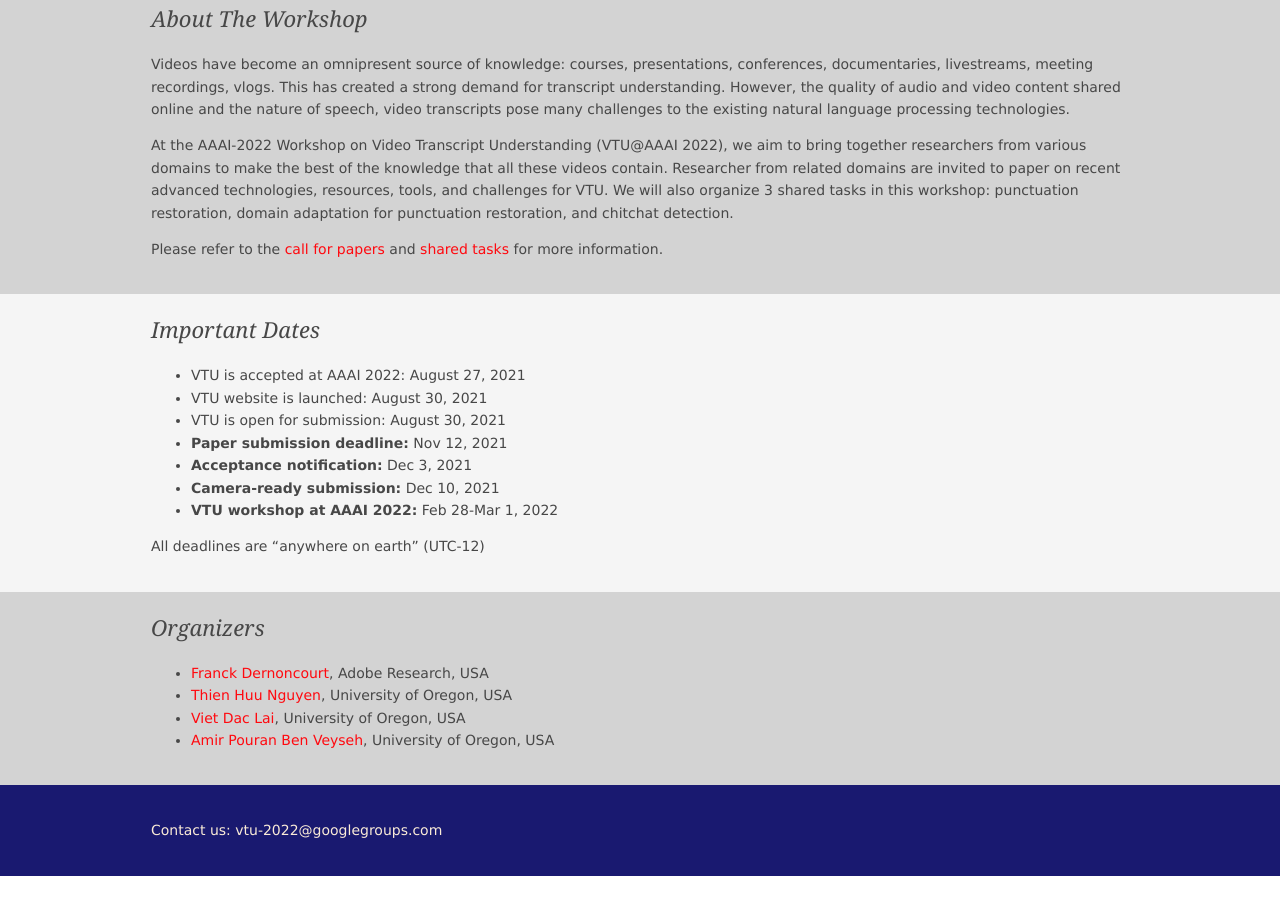
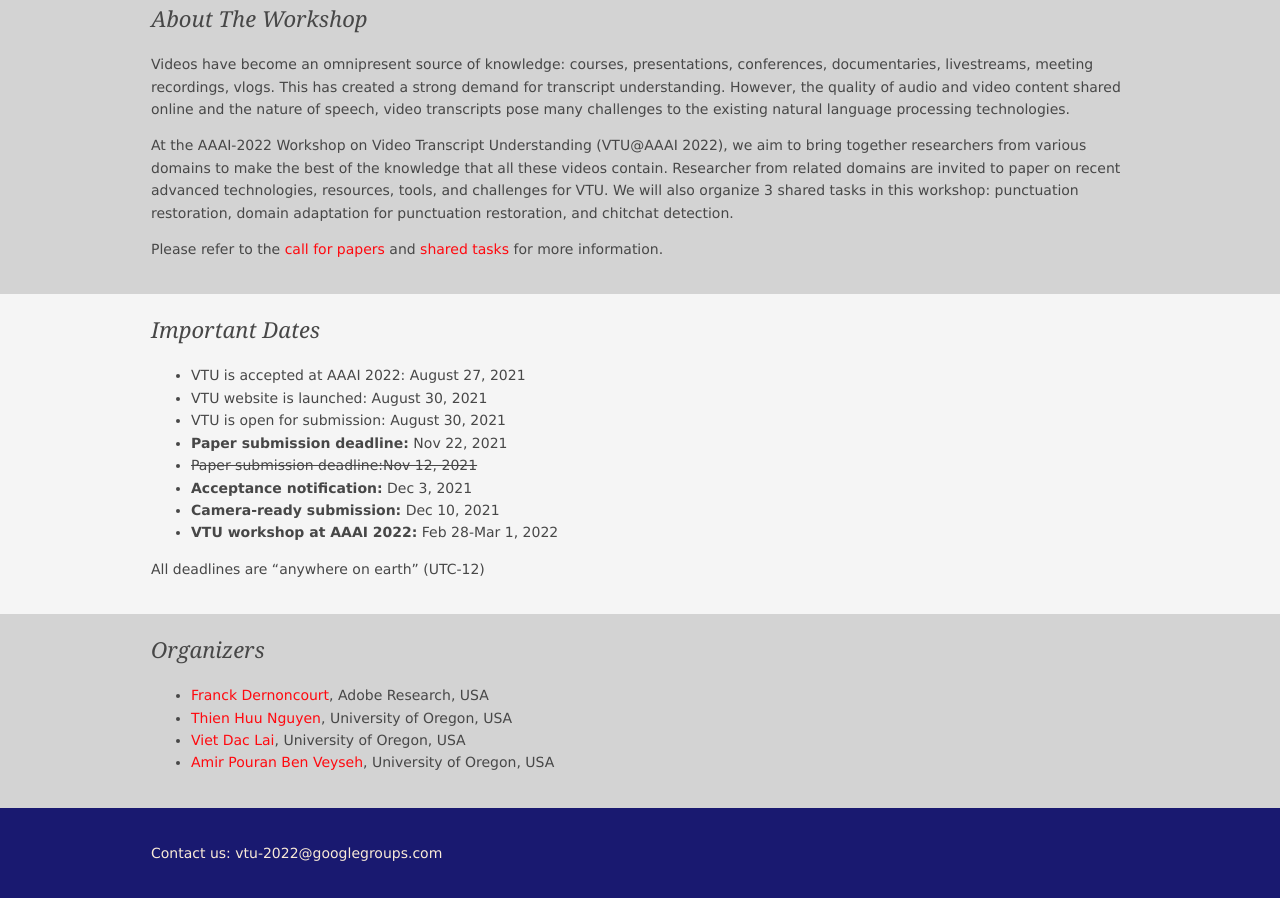
Before and after one commit to vtuworkshop/vtuworkshop.github.io, a plain HTML site: page 2022/index.html in a window 1280 px wide. Shown: the part 836-1734 px from the top of the page. Before the commit the page ends 1712 px from the top, so only its background shows below. Drawn offline with Linux system fonts and the light colour scheme.

Commit message:
Update deadline

```diff
--- a/2022/index.html
+++ b/2022/index.html
@@ -87,7 +87,8 @@
           <li>VTU is accepted at AAAI 2022: August 27, 2021</li>
           <li>VTU website is launched: August 30, 2021</li>
           <li>VTU is open for submission: August 30, 2021</li>
-          <li><strong>Paper submission deadline:</strong> Nov 12, 2021</li>
+          <li><strong>Paper submission deadline:</strong> Nov 22, 2021</li>
+          <li><strike>Paper submission deadline:Nov 12, 2021</strike> </li>
           <li><strong>Acceptance notification:</strong> Dec 3, 2021</li>
           <li><strong>Camera-ready submission:</strong> Dec 10, 2021</li>
           <li><strong>VTU workshop at AAAI 2022:</strong> Feb 28-Mar 1, 2022</li>
```
Also changed, not shown: 2022/cfp.html (+3 -1 lines), 2022/licence.txt (deleted), 1 other file.
